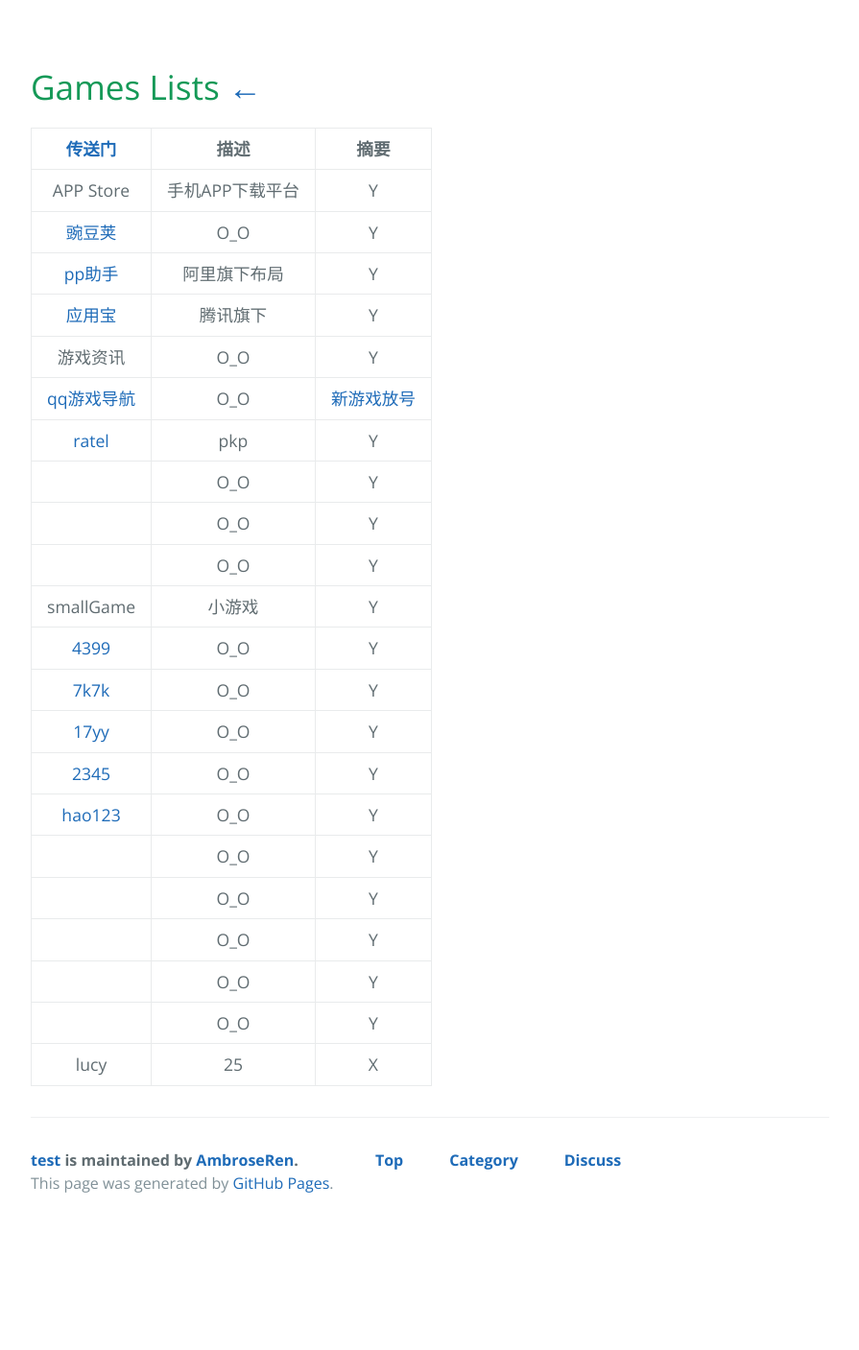
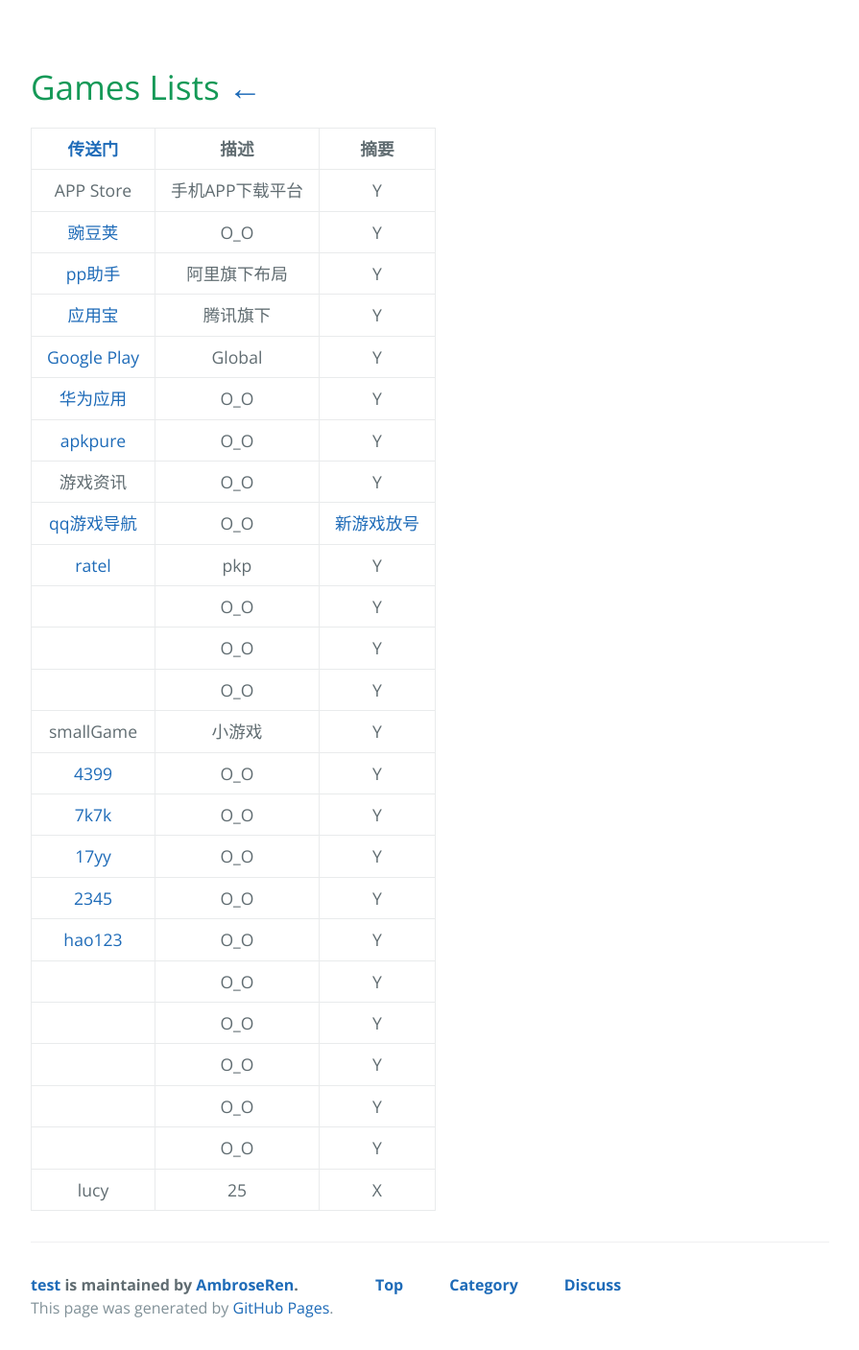
Before and after one commit to AmbroseRen/test, a Jekyll site: the page built from Art/Games/index.md, in a window 1280 px wide. Shown: the whole page at 96% size, without its empty margins (128-1023 px from the left). Built offline with Jekyll 4.4.1, drawn with Linux system fonts in a browser that asks for light colours; nearby versions of some CDN libraries; our own code applies the rules of GitHub Pages for plain Markdown files; library files that are not in the unit come from our copies; the repository's description, which GitHub fills in, is left out; before the commit the page ends 1277 px from its top, so only the background shows below that.

Commit message:
Update index.md

```diff
--- a/Art/Games/index.md
+++ b/Art/Games/index.md
@@ -28,6 +28,9 @@
 | [豌豆荚](https://www.wandoujia.com/) | O_O | Y |
 | [pp助手](https://www.pp.cn/) | 阿里旗下布局 | Y |
 | [应用宝](https://sj.qq.com/) | 腾讯旗下 | Y |
+| [Google Play](https://play.google.com/store/apps) | Global | Y |
+| [华为应用](https://appgallery.huawei.com/app/C27162) | O_O | Y |
+| [apkpure](https://apkpure.com/cn/) | O_O | Y |
 | 游戏资讯 | O_O | Y |
 | [qq游戏导航](https://game.qzone.qq.com/?from=gameapp) | O_O | [新游戏放号](https://igame.qq.com/games/grantaccount.php) |
 | [ratel](https://github.com/ainilili/ratel) | pkp | Y |
```
